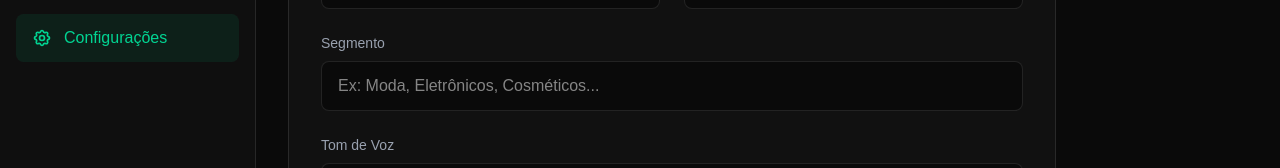
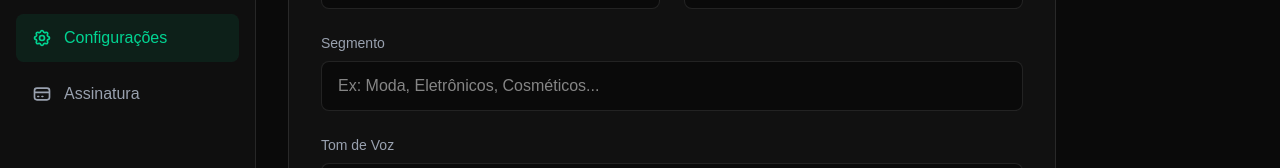
Before and after one commit to jhonatanrodri966/vendevo, a Next.js app: page /dashboard/configuracoes in a window 1280 px wide. Shown: the part 234-402 px from the top of the page. Built offline with nearby package versions, Linux system fonts and the light colour scheme; no server answers.

Commit message:
fix: link de assinatura no menu

```diff
--- a/app/dashboard/layout.tsx
+++ b/app/dashboard/layout.tsx
@@ -33,6 +33,10 @@
             <svg className="w-5 h-5" fill="none" stroke="currentColor" viewBox="0 0 24 24"><path strokeLinecap="round" strokeLinejoin="round" strokeWidth={2} d="M10.325 4.317c.426-1.756 2.924-1.756 3.35 0a1.724 1.724 0 002.573 1.066c1.543-.94 3.31.826 2.37 2.37a1.724 1.724 0 001.065 2.572c1.756.426 1.756 2.924 0 3.35a1.724 1.724 0 00-1.066 2.573c.94 1.543-.826 3.31-2.37 2.37a1.724 1.724 0 00-2.572 1.065c-.426 1.756-2.924 1.756-3.35 0a1.724 1.724 0 00-2.573-1.066c-1.543.94-3.31-.826-2.37-2.37a1.724 1.724 0 00-1.065-2.572c-1.756-.426-1.756-2.924 0-3.35a1.724 1.724 0 001.066-2.573c-.94-1.543.826-3.31 2.37-2.37.996.608 2.296.07 2.572-1.065z" /><path strokeLinecap="round" strokeLinejoin="round" strokeWidth={2} d="M15 12a3 3 0 11-6 0 3 3 0 016 0z" /></svg>
             Configurações
           </Link>
+          <Link href="/dashboard/assinatura" className={`flex items-center gap-3 px-4 py-3 rounded-lg transition-colors ${pathname === "/dashboard/assinatura" ? "bg-emerald-500/10 text-emerald-400" : "text-gray-400 hover:bg-white/5 hover:text-white"}`}>
+            <svg className="w-5 h-5" fill="none" stroke="currentColor" viewBox="0 0 24 24"><path strokeLinecap="round" strokeLinejoin="round" strokeWidth={2} d="M3 10h18M7 15h1m4 0h1m-7 4h12a3 3 0 003-3V8a3 3 0 00-3-3H6a3 3 0 00-3 3v8a3 3 0 003 3z" /></svg>
+            Assinatura
+          </Link>
         </nav>
 
         <div className="p-4 border-t border-white/10">
```
